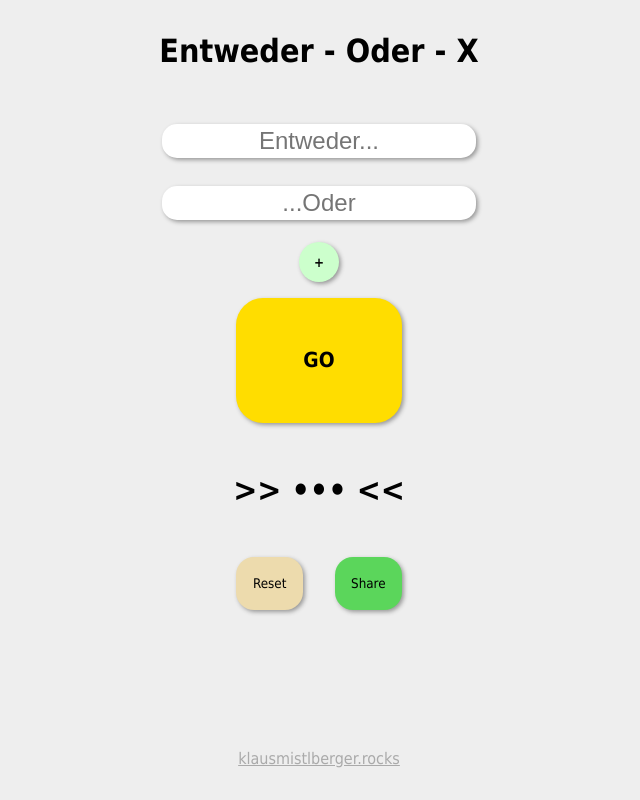
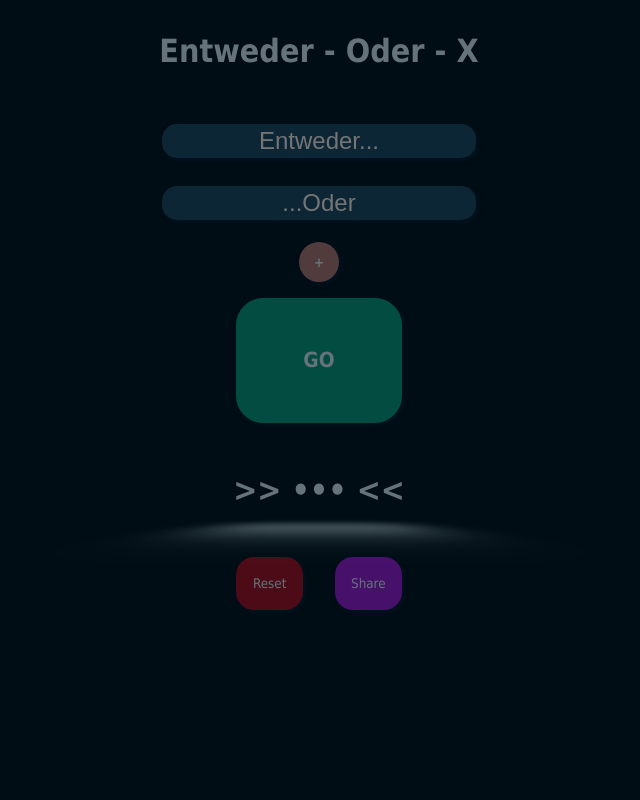
Before and after one commit to klausMistlberger/entweder-oder-react, a React (Create React App) app: page / in a window 1280 px wide. Shown: the whole page, without its empty margins (321-961 px from the left). Built offline with nearby package versions, Linux system fonts and the light colour scheme; the HTML template or start-up script is replaced by a standard one.

Commit message:
Dark theme

```diff
--- a/package.json
+++ b/package.json
@@ -1,5 +1,9 @@
 {
   "name": "entweder-oder-react",
+  "homepage": "https://eo.klausmistlberger.rocks",
+  "author": {
+    "name": "Klaus Mistlberger"
+  },
   "version": "1.1.0",
   "private": true,
   "dependencies": {
--- a/src/App.css
+++ b/src/App.css
@@ -12,7 +12,21 @@
 h1 {
   margin: 1em 0;
   font-weight: 900;
+  color: var(--text-color);
+  position: relative;
 }
+
+/* h1::after {
+  content: '';
+  position: absolute;
+  width: 100%;
+  height: 100%;
+  left: 0;
+  top: 120%;
+  background-color: var(--text-color);
+  transform: perspective(1em) rotateX(45deg) scale(1, 0.3) translateZ(8px);
+  filter: blur(0.75em);
+} */
 
 form {
   display: flex;
@@ -34,11 +48,13 @@ form {
   align-self: center;
   border: none;
   border-radius: 27px;
-  background-color: #ffdd00;
+  background-color: var(--result-button-color);
+  transition: color var(--transition), background-color var(--transition);
 }
 
 .result-button:hover {
-  background-color: #ffed00;
+  color: var(--text-color-dark);
+  background-color: var(--result-button-hover-color);
 }
 
 .output {
@@ -46,17 +62,32 @@ form {
   margin-bottom: 1em;
   font-size: 2em;
   font-weight: 700;
+  color: var(--text-color);
+  position: relative;
+}
+
+.output::after {
+  content: '';
+  position: absolute;
+  width: 100%;
+  height: 100%;
+  left: 0;
+  top: 120%;
+  /* color: var(--text-color); */
+  background-color: var(--text-color);
+  transform: perspective(1em) rotateX(45deg) scale(1, 0.3) translateZ(8px);
+  filter: blur(0.75em);
 }
 
 button {
   font-family: Tahoma, Helvetica, sans-serif;
   margin: 0;
   padding: 0;
-  color: black;
+  color: var(--text-color);
   display: flex;
   justify-content: center;
   align-items: center;
-  transition: background-color 160ms ease-in-out;
+  transition: background-color var(--transition);
 }
 
 .utility-button {
@@ -68,19 +99,19 @@ button {
 }
 
 .reset-button {
-  background-color: #eddbad;
+  background-color: var(--reset-button-color);
 }
 
 .reset-button:hover {
-  background-color: #ffecbc;
+  background-color: var(--reset-button-hover-color);
 }
 
 .share-button {
-  background-color: #5bd65b;
+  background-color: var(--share-button-color);
 }
 
 .share-button:hover {
-  background-color: #67fd67;
+  background-color: var(--share-button-hover-color);
 }
 
 .utility-button-container {
--- a/src/App.jsx
+++ b/src/App.jsx
@@ -164,10 +164,6 @@ const App = () => {
           Share
         </button>
       </div>
-
-      <a className="mbkrocks" href="https://klausmistlberger.rocks/">
-        klausmistlberger.rocks
-      </a>
     </div>
   );
 };
--- a/src/components/ButtonAdd.module.css
+++ b/src/components/ButtonAdd.module.css
@@ -5,10 +5,10 @@
   border: none;
   border-radius: 50%;
   font-weight: 700;
-  background-color: #ccffcc;
-  transition: background-color 160ms ease-in-out;
+  background-color: var(--add-button-color);
+  transition: background-color var(--transition);
 }
 
 .button-add:hover {
-  background-color: #99ff99;
+  background-color: var(--add-button-hover-color);
 }
--- a/src/components/ButtonRemove.module.css
+++ b/src/components/ButtonRemove.module.css
@@ -2,12 +2,12 @@
   width: 2em;
   height: 2em;
   font-weight: 700;
-  background-color: #ff8080;
+  background-color: var(--remove-button-color);
   border: none;
   border-radius: 50%;
-  transition: background-color 160ms ease-in-out;
+  transition: background-color var(--transition);
 }
 
 .remove-button:hover {
-  background-color: #ff0000;
+  background-color: var(--remove-button-hover-color);
 }
--- a/src/components/Input.module.css
+++ b/src/components/Input.module.css
@@ -13,11 +13,14 @@
   text-align: center;
   border-radius: 15px;
   border: none;
-  transition: box-shadow 160ms ease-in-out;
+  transition: box-shadow var(--transition), background-color var(--transition);
+  color: var(--text-color);
+  background-color: var(--input-color);
 }
 
 .input:focus {
   outline: none;
   border: none;
-  box-shadow: 3px 3px 4px #444;
+  background-color: var(--input-focus-color);
+  box-shadow: 3px 3px 4px var(--input-focus-color);
 }
--- a/src/index.css
+++ b/src/index.css
@@ -1,19 +1,35 @@
+:root {
+  --transition: 160ms ease-in-out;
+  --background: #000d15;
+  --shadow-color: #001420;
+  --text-color: #65747b;
+  --text-color-dark: #072030;
+  --input-color: #0d2635;
+  --input-focus-color: #1a313f;
+  --result-button-color: #024c42;
+  --result-button-hover-color: #017365;
+  --reset-button-color: #4c0b17;
+  --reset-button-hover-color: #540d1a;
+  --share-button-color: #47106b;
+  --share-button-hover-color: #571f7d;
+  --add-button-color: #513b3c;
+  --add-button-hover-color: #655356;
+  --remove-button-color: #4c0b17;
+  --remove-button-hover-color: #540d1a;
+}
+
 * {
   margin: 0;
-}
-
-#root {
-  height: 100%;
 }
 
 body {
   font-family: Tahoma, Helvetica, sans-serif;
   margin: 0;
   padding: 0;
-  background-color: #eee;
+  background-color: var(--background);
   height: 100dvh;
 }
 
 .shadow {
-  box-shadow: 2px 2px 4px #999;
+  box-shadow: 2px 2px 4px var(--shadow-color);
 }
```
Also changed, not shown: 1 other file (tests, documents, lock files or other folders).
